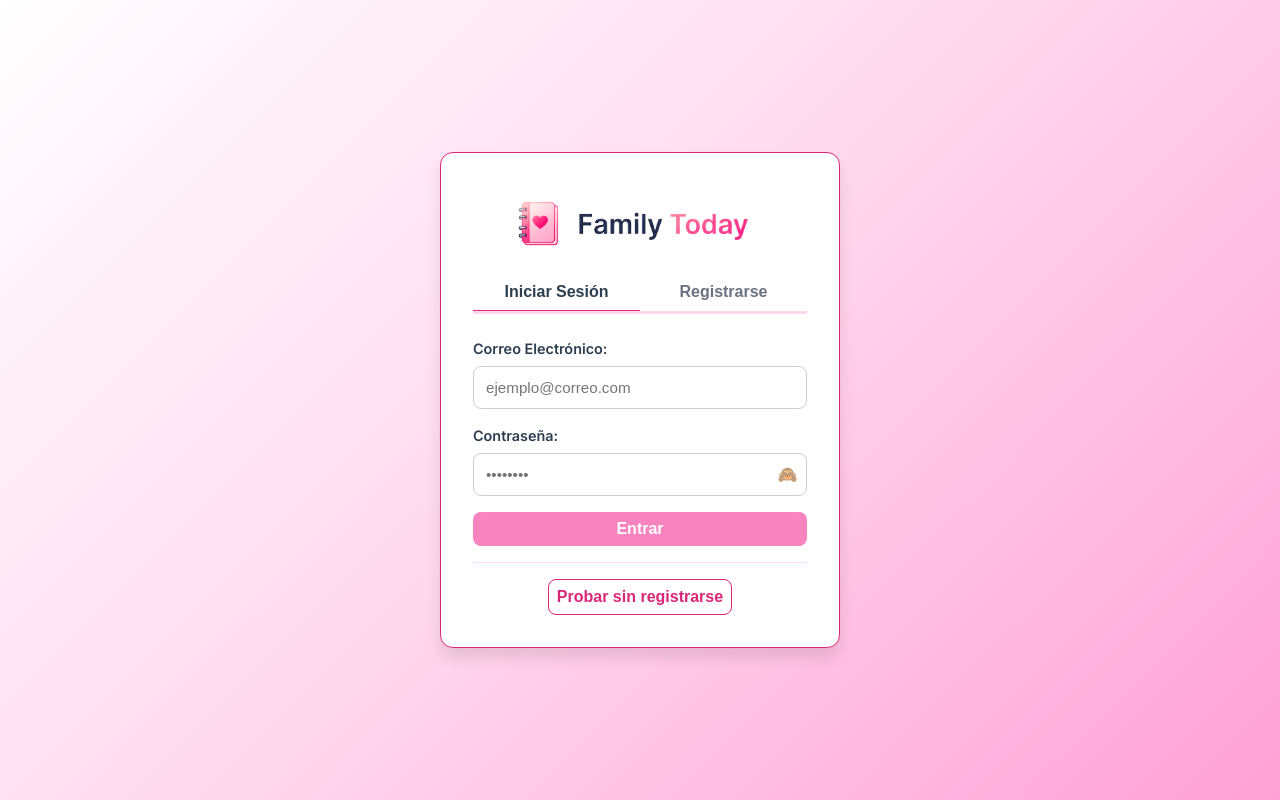
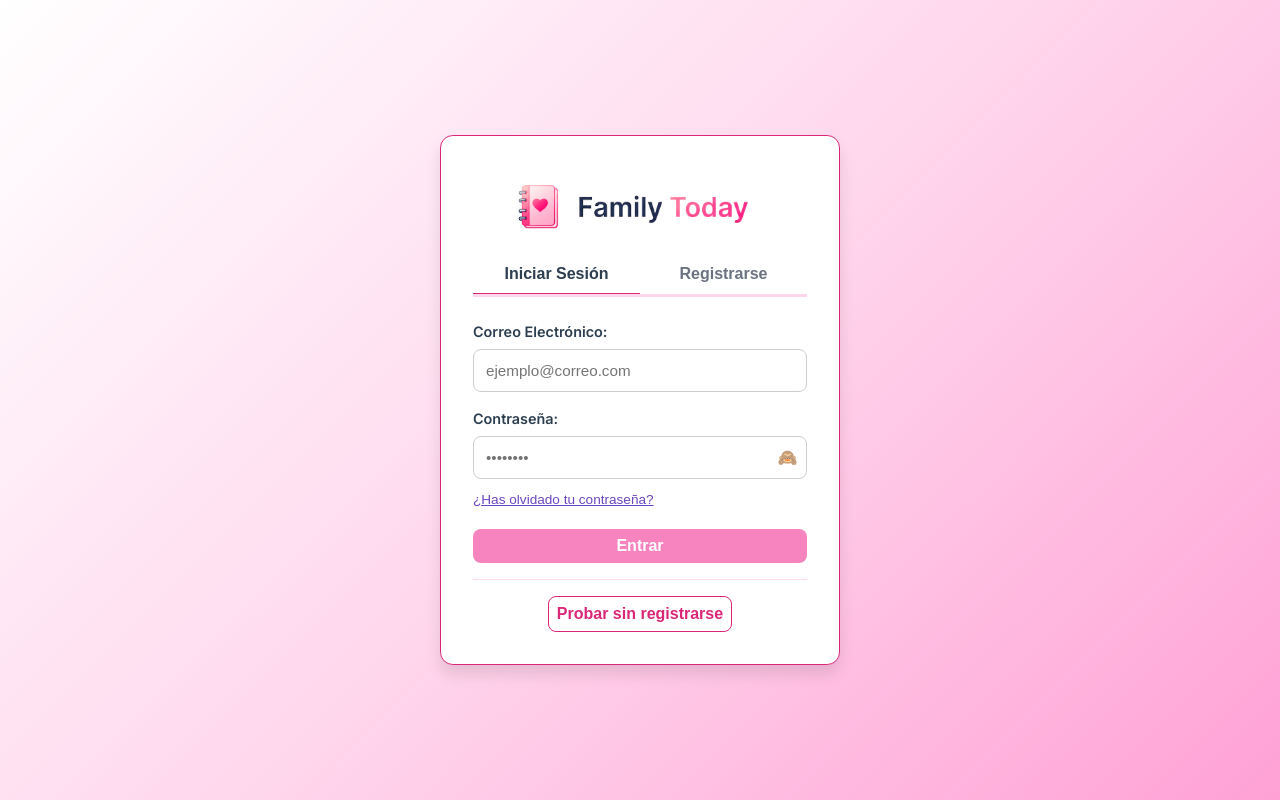
Before and after one commit to Colet-Cristina/gestiones-familiares, a React (Vite) app: page / in a window 1280 px wide. Built offline with nearby package versions, Linux system fonts and the light colour scheme.

Commit message:
feat(auth): add password recovery feature via sendPasswordResetEmail in Login component

```diff
--- a/src/components/Login.jsx
+++ b/src/components/Login.jsx
@@ -4,6 +4,7 @@ import { auth } from "../services/firebase";
 import {
   signInWithEmailAndPassword,
   createUserWithEmailAndPassword,
+  sendPasswordResetEmail,
 } from "firebase/auth";
 
 /**
@@ -82,6 +83,39 @@ function Login({ onLogin, onGuestLogin }) {
         setError("La contraseña debe tener al menos 6 caracteres.");
       } else {
         setError("Ocurrió un error al autenticar. Revisa los datos.");
+      }
+    } finally {
+      setLoading(false);
+    }
+  };
+
+  /**
+   * Envía un correo electrónico para restablecer la contraseña.
+   */
+  const handleForgotPassword = async () => {
+    if (!email.trim()) {
+      setError(
+        "Por favor, introduce tu correo electrónico arriba para recuperar la contraseña.",
+      );
+      return;
+    }
+
+    try {
+      setError("");
+      setLoading(true);
+      await sendPasswordResetEmail(auth, email.trim());
+      alert(
+        "¡Correo enviado! Revisa tu bandeja de entrada para restablecer tu contraseña.",
+      );
+    } catch (err) {
+      console.error("Error al enviar el correo de recuperación:", err.code);
+
+      if (err.code === "auth/user-not-found") {
+        setError("No existe ninguna cuenta registrada con este correo.");
+      } else if (err.code === "auth/invalid-email") {
+        setError("El formato del correo electrónico no es válido.");
+      } else {
+        setError("Ocurrió un error al enviar el correo de recuperación.");
       }
     } finally {
       setLoading(false);
@@ -180,6 +214,27 @@ function Login({ onLogin, onGuestLogin }) {
                 {showPassword ? "🐵" : "🙈"}
               </button>
             </div>
+
+            {/* Enlace de recuperación de contraseña (solo en Iniciar Sesión) */}
+            {!isRegistering && (
+              <button
+                type="button"
+                onClick={handleForgotPassword}
+                className="login__forgot-btn"
+                style={{
+                  background: "none",
+                  border: "none",
+                  color: "var(--color-primary, #6b46c1)",
+                  cursor: "pointer",
+                  padding: "0.4rem 0",
+                  fontSize: "0.85rem",
+                  textAlign: "left",
+                  textDecoration: "underline",
+                }}
+              >
+                ¿Has olvidado tu contraseña?
+              </button>
+            )}
           </div>
 
           {error && <p className="login__error">{error}</p>}
```
